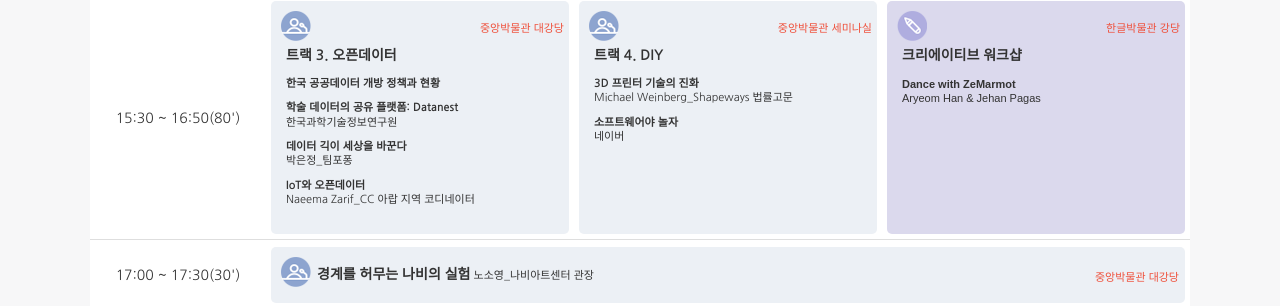
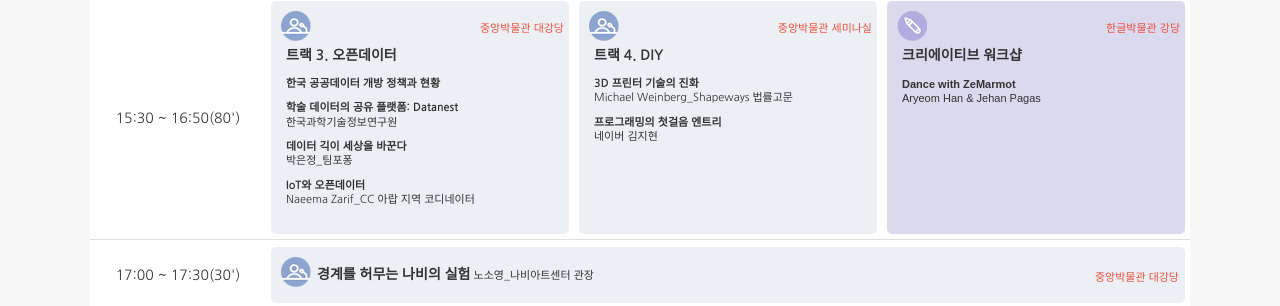
Before and after one commit to creativecommonskorea/2015-global-summit, a Jekyll site: the page built from programs.html, in a window 1280 px wide and 900 px high, scrolled down 1438 px. Shown: the part 143-449 px from the top of the window. Built offline with Jekyll 4.4.1, drawn with Linux system fonts in a browser that asks for light colours; nearby versions of some CDN libraries.

Commit message:
Update day15_detail.html

```diff
--- a/_includes/day15_detail.html
+++ b/_includes/day15_detail.html
@@ -138,7 +138,7 @@
                         <span class="h2">트랙 4. DIY</span>
                         <ul>
                             <li><b>3D 프린터 기술의 진화</b><br>Michael Weinberg_Shapeways 법률고문</li>
-                            <li><b>소프트웨어야 놀자</b><br>네이버</li>
+                            <li><b>프로그래밍의 첫걸음 엔트리</b><br>네이버 김지현</li>
                         </ul>
                     </div>
                 </td>
```
